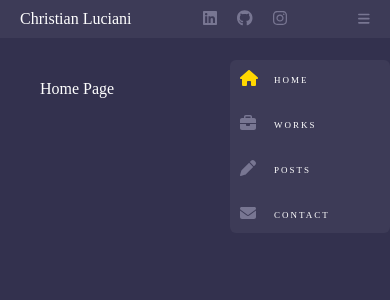
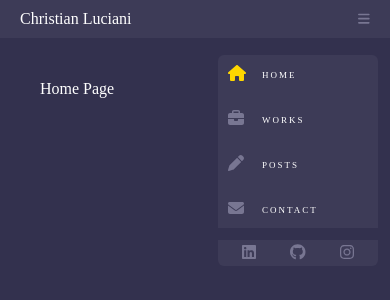
Before and after one commit to LucianiChristian/PersonalSite, a React (Create React App) app: page / in a window 390 px wide. Shown: the top 300 px of the page. Built offline with nearby package versions, Linux system fonts and the light colour scheme.

Commit message:
Finish responsive hamburger menu

```diff
--- a/src/components/Layout/Themes.scss
+++ b/src/components/Layout/Themes.scss
@@ -17,7 +17,7 @@ $light-secondarybg-color: #f6f6f6;
         background-color: $dark-secondarybg-color;
         color: $dark-secondaryText;
     }
-    & nav {
+    & nav, & ul {
         background-color: $dark-secondarybg-color;
     }
 }
--- a/src/components/Sidebar/Sidebar.js
+++ b/src/components/Sidebar/Sidebar.js
@@ -1,3 +1,4 @@
+import React from 'react';
 import { faGithub, faInstagram, faLinkedin } from '@fortawesome/free-brands-svg-icons';
 import { faBars, faBriefcase, faEnvelope, faHome, faPen } from '@fortawesome/free-solid-svg-icons';
 import { FontAwesomeIcon } from '@fortawesome/react-fontawesome';
@@ -5,10 +6,10 @@ import { Link, NavLink } from 'react-router-dom';
 import './Sidebar.scss';
 
 export default function Sidebar() {
-
+    const [showMenu, setShowMenu] = React.useState(true);
 
     function toggleNav() {
-
+        setShowMenu(prevState => !prevState);
     }
 
     return (
@@ -16,7 +17,7 @@ export default function Sidebar() {
             <Link className="logo" to="/">
                 <p className="logo">Christian Luciani</p>
             </Link>
-            <nav>
+            <nav className={showMenu ? "show" : "hide"}>
                 <NavLink exact="true" activeclassname="active" to="/" className="home-link">
                     <FontAwesomeIcon icon={faHome} color="#787692"/>
                 </NavLink>
@@ -30,7 +31,7 @@ export default function Sidebar() {
                     <FontAwesomeIcon icon={faEnvelope} color="#787692"/>
                 </NavLink>
             </nav>
-            <ul>
+            <ul className={showMenu ? "show" : "hide"}>
                 <li>
                     <a target="_blank" rel="noreferrer" href="https://www.linkedin.com/in/christian-luciani/">
                         <FontAwesomeIcon icon={faLinkedin} />
--- a/src/components/Sidebar/Sidebar.scss
+++ b/src/components/Sidebar/Sidebar.scss
@@ -107,14 +107,16 @@ button {
 
 @media (max-width: 600px) {
     nav {
+        display: none;
         position: absolute;
-        right: 0;
-        top: 60px;
+        right: 12px;
+        top: 55px;
         flex-direction: column;
         gap: 15px;
         width: 160px;
-        border-radius: 6px;
+        border-radius: 6px 6px 0px 0px;
         padding: 4px;
+        transition: 0.3s all ease;
 
         a {
             position: relative;
@@ -145,7 +147,27 @@ button {
         }
     }
 
+    ul {
+        position: absolute;
+        right: 12px;
+        top: 240px;
+        gap: 15px;
+        width: 160px;
+        border-radius: 0px 0px 6px 6px;
+        padding: 4px;
+        transition: 0.3s all ease;
+        justify-content: space-evenly;
+    }
+
     button {
         display: block;
     }
+
+    .show {
+        display: flex;
+    }
+
+    .hide {
+        display: none;
+    }
 }
```
